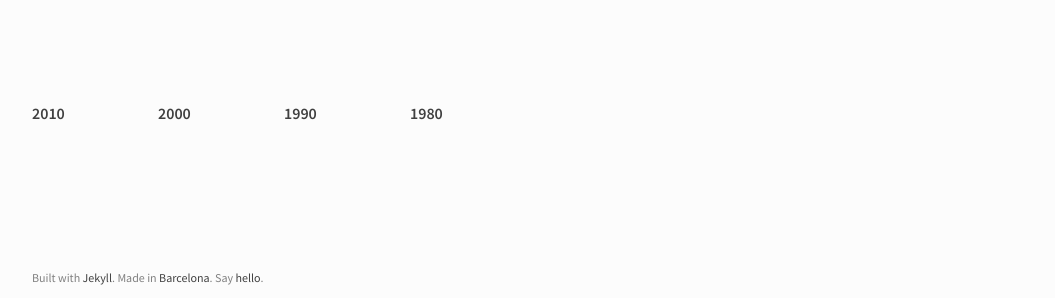
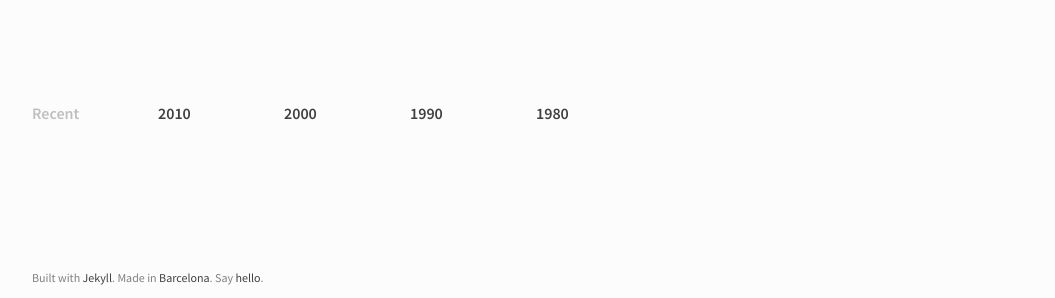
Before and after one commit to AdrianoLatorre/adriano.latorre.info, a Jekyll site: the page built from books.md, in a window 1280 px wide. Shown: the part 1757-2055 px from the top of the page, without its empty margins (112-1167 px from the left). Built offline with Jekyll 4.4.1, drawn with Linux system fonts in a browser that asks for light colours.

Commit message:
Add Recent link to Books

```diff
--- a/_layouts/books.html
+++ b/_layouts/books.html
@@ -31,6 +31,11 @@ layout: default
 
 <nav>
   <ol class="decades grid gutter">
+    {% if page.url == '/books/' %}
+    <li class="grid-eights"><span>Recent</span></li>
+    {% else %}
+    <li class="grid-eights"><a href="/books/">Recent</a></li>
+    {% endif %}
     {% for decade in site.books reversed %}
     {% if page.url == decade.url %}
     <li class="grid-eights"><span>{{ decade.decade }}</span></li>
--- a/_sass/objects.scss
+++ b/_sass/objects.scss
@@ -2,8 +2,8 @@
 
 .container {
   margin: 0 auto 6em;
+  max-width: 64em;
   padding: 0 1em;
-  max-width: 64em;
 }
 
 .grid {
```
